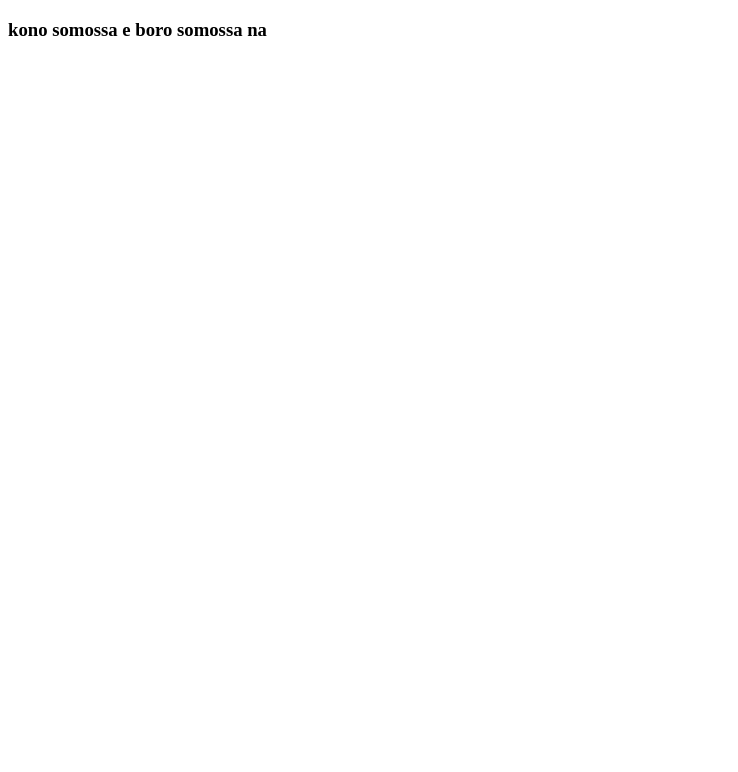
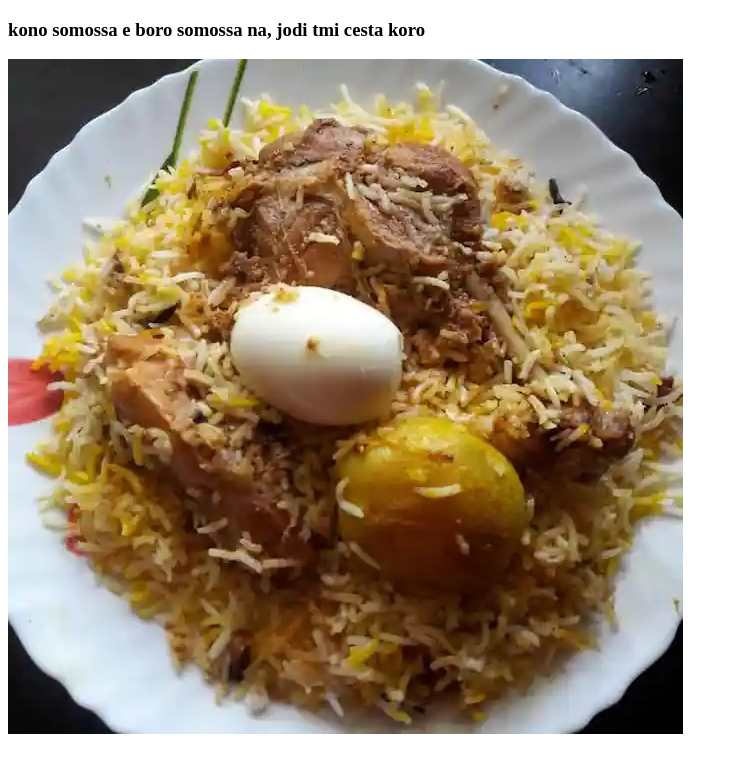
Before and after one commit to jrazad10/problem-will-never-last, a plain HTML site: page index.html in a window 1280 px wide. Shown: the whole page, without its empty margins (0-738 px from the left). Drawn offline with Linux system fonts and the light colour scheme.

Commit message:
image added

```diff
--- a/index.html
+++ b/index.html
@@ -6,6 +6,7 @@
     <title>problem will never last</title>
 </head>
 <body>
-    <h3>kono somossa e boro somossa na</h3>
+    <h3>kono somossa e boro somossa na, jodi tmi cesta koro</h3>
+    <img src="images/biriyani.webp" alt="biriyani">
 </body>
 </html>
```
Also changed, not shown: images/biriyani.webp (added), images/jka.jpeg (added).
